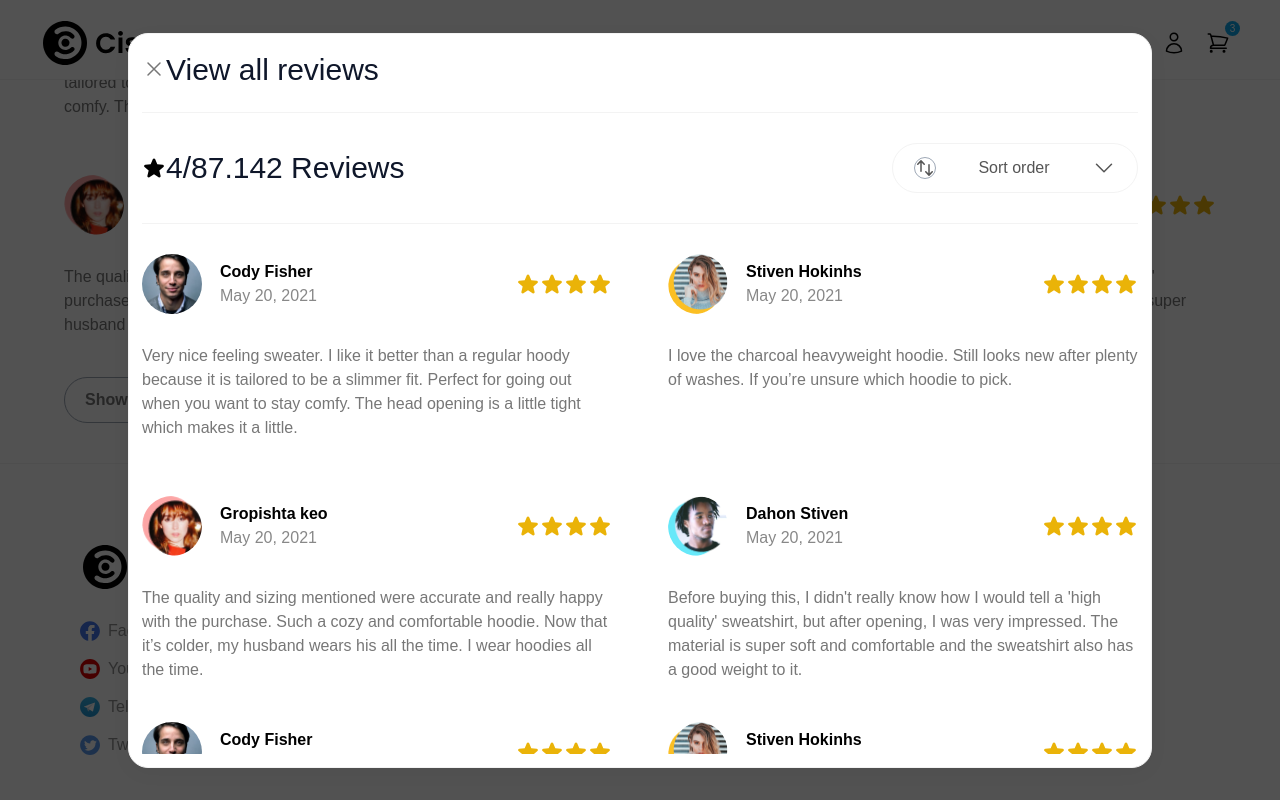
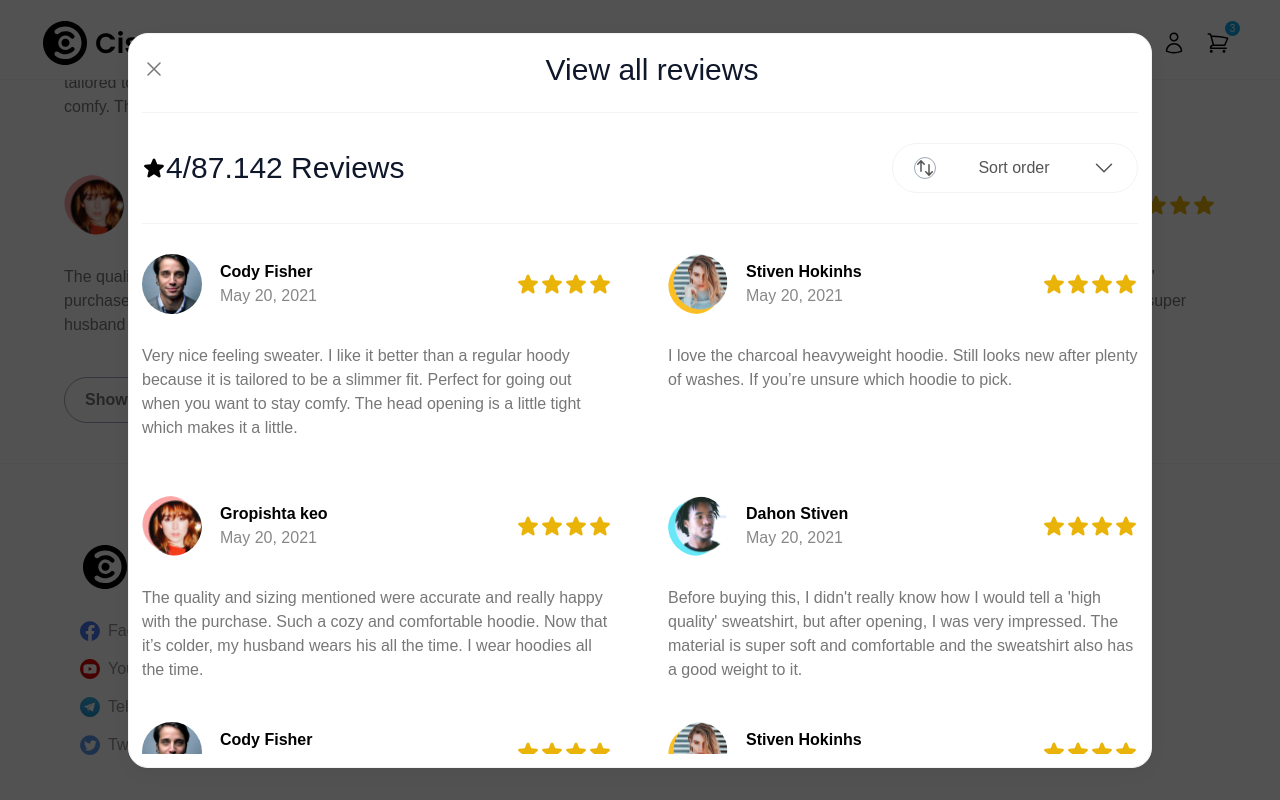
Before and after one commit to neda1998/shopping-website, a React (Create React App) app: page /product in a window 1280 px wide. Both pictures are taken after a click on the button "Show me all 142 reviews". Shown: the part 2830-3630 px from the top of the page. Built offline with nearby package versions, Linux system fonts and the light colour scheme; a web font is replaced by a local one.

Commit message:
add new styles

```diff
--- a/src/Components/Review/Modal.jsx
+++ b/src/Components/Review/Modal.jsx
@@ -2,16 +2,17 @@ import React from 'react';
 import style from "../../styles/Product.module.css";
 import ReviewsSection from './ReviewSection';
 
-function Modal() {
+function Modal({toggleModal}) {
     return (
-        <div className={style.bgDarkModal} >
+        <div className={style.bgDarkModal} onClick={toggleModal}>
             <div className={style.modals}>
                 <div className={style.headModal}>
-                    <button><svg xmlns="http://www.w3.org/2000/svg" fill="none" viewBox="0 0 24 24" strokeWidth={1.5} stroke="currentColor" className="w-6 h-6">
+                    <button onClick={toggleModal}><svg xmlns="http://www.w3.org/2000/svg" fill="none" viewBox="0 0 24 24" strokeWidth={1.5} stroke="currentColor" className="w-6 h-6">
                         <path strokeLinecap="round" strokeLinejoin="round" d="M6 18L18 6M6 6l12 12" />
                     </svg>
                     </button>
                     <h1>View all reviews</h1>
+                    <h1></h1>
                 </div>
                 <div className={style.totalReviews}>
                     <div className='flex'>
@@ -22,12 +23,14 @@ function Modal() {
                         <h1>4/87.142 Reviews</h1>
                     </div>
                     <div className={style.sortReview}>
-                        <button className={style.btnSort}><svg xmlns="http://www.w3.org/2000/svg" viewBox="0 0 20 20" fill="currentColor" className="w-5 h-5">
+                        <button className={style.btnSort}>
+                            <svg xmlns="http://www.w3.org/2000/svg" viewBox="0 0 20 20" fill="currentColor" className="w-5 h-5">
                                 <path fillRule="evenodd" d="M2.24 6.8a.75.75 0 001.06-.04l1.95-2.1v8.59a.75.75 0 001.5 0V4.66l1.95 2.1a.75.75 0 101.1-1.02l-3.25-3.5a.75.75 0 00-1.1 0L2.2 5.74a.75.75 0 00.04 1.06zm8 6.4a.75.75 0 00-.04 1.06l3.25 3.5a.75.75 0 001.1 0l3.25-3.5a.75.75 0 10-1.1-1.02l-1.95 2.1V6.75a.75.75 0 00-1.5 0v8.59l-1.95-2.1a.75.75 0 00-1.06-.04z" clipRule="evenodd" />
                             </svg>
                         </button>
                         <div>Sort order</div>
-                        <button><svg xmlns="http://www.w3.org/2000/svg" fill="none" viewBox="0 0 24 24" strokeWidth={1.5} stroke="currentColor" className="w-6 h-6">
+                        <button>
+                            <svg xmlns="http://www.w3.org/2000/svg" fill="none" viewBox="0 0 24 24" strokeWidth={1.5} stroke="currentColor" className="w-6 h-6">
                                 <path strokeLinecap="round" strokeLinejoin="round" d="M19.5 8.25l-7.5 7.5-7.5-7.5" />
                             </svg>
                         </button>
--- a/src/Components/Review/ModalReviews.jsx
+++ b/src/Components/Review/ModalReviews.jsx
@@ -13,7 +13,7 @@ function ModalReviews() {
                 <button className={style.btnReview} onClick={toggleModal}>Show me all 142 reviews</button>
             </div>
             {openModal && (
-                <Modal />
+                <Modal toggleModal={toggleModal}/>
             )}
         </>
 
--- a/src/styles/Product.module.css
+++ b/src/styles/Product.module.css
@@ -144,6 +144,7 @@
     align-items: center;
     border-bottom: 1px solid var(--border-gray-100);
     padding-bottom: 20px;
+    justify-content: space-between;
 }
 
 .headModal h1 {
```
Lines whose indentation alone changed are shown as unchanged.
